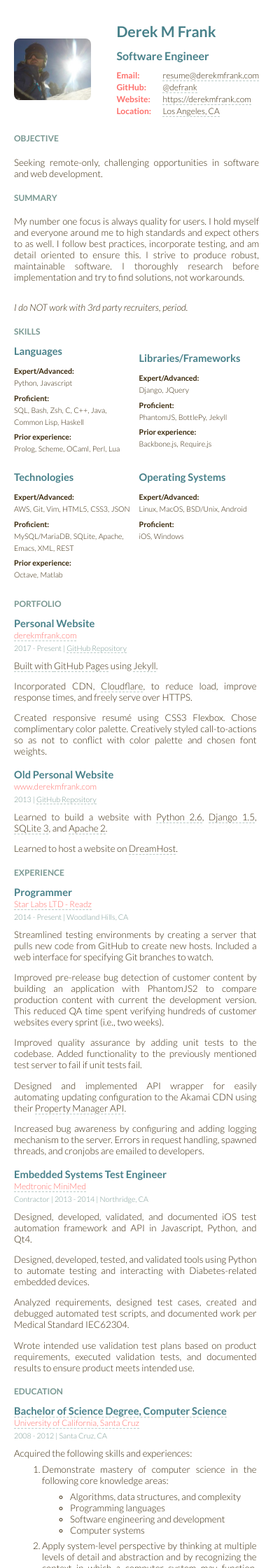
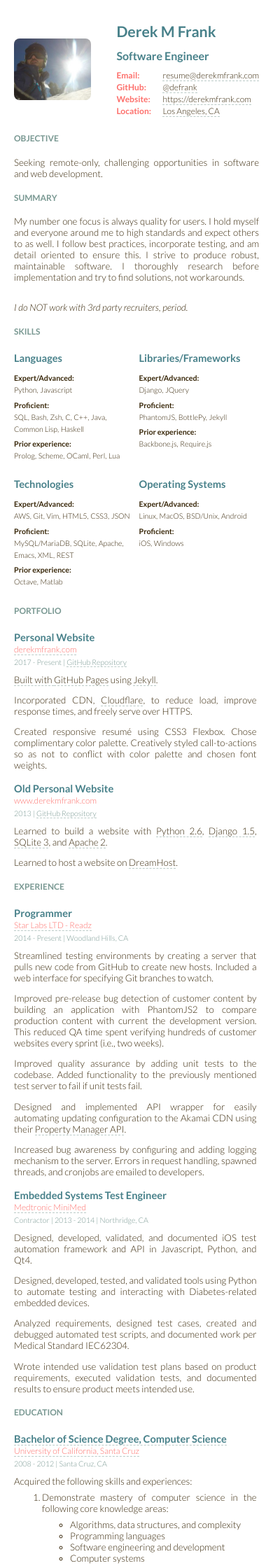
Before and after one commit to defrank/defrank.github.io, a Jekyll site: the page built from resume.html, in a window 390 px wide. Shown: the top 2240 px of the page at 70% size. Built offline with Jekyll 4.4.1, drawn with Linux system fonts in a browser that asks for light colours.

Commit message:
fix(resume): Apply top margin to all subsections
WIP: #4

```diff
--- a/resume.html
+++ b/resume.html
@@ -483,8 +483,7 @@ layout: blank
         main > section > section {
             flex-basis: 49%;
         }
-        main > section > section:nth-of-type(2n+3),
-        main > section > section:nth-of-type(2n+4) {
+        main > section > section {
             margin-top: 10px;
         }
     }
```
